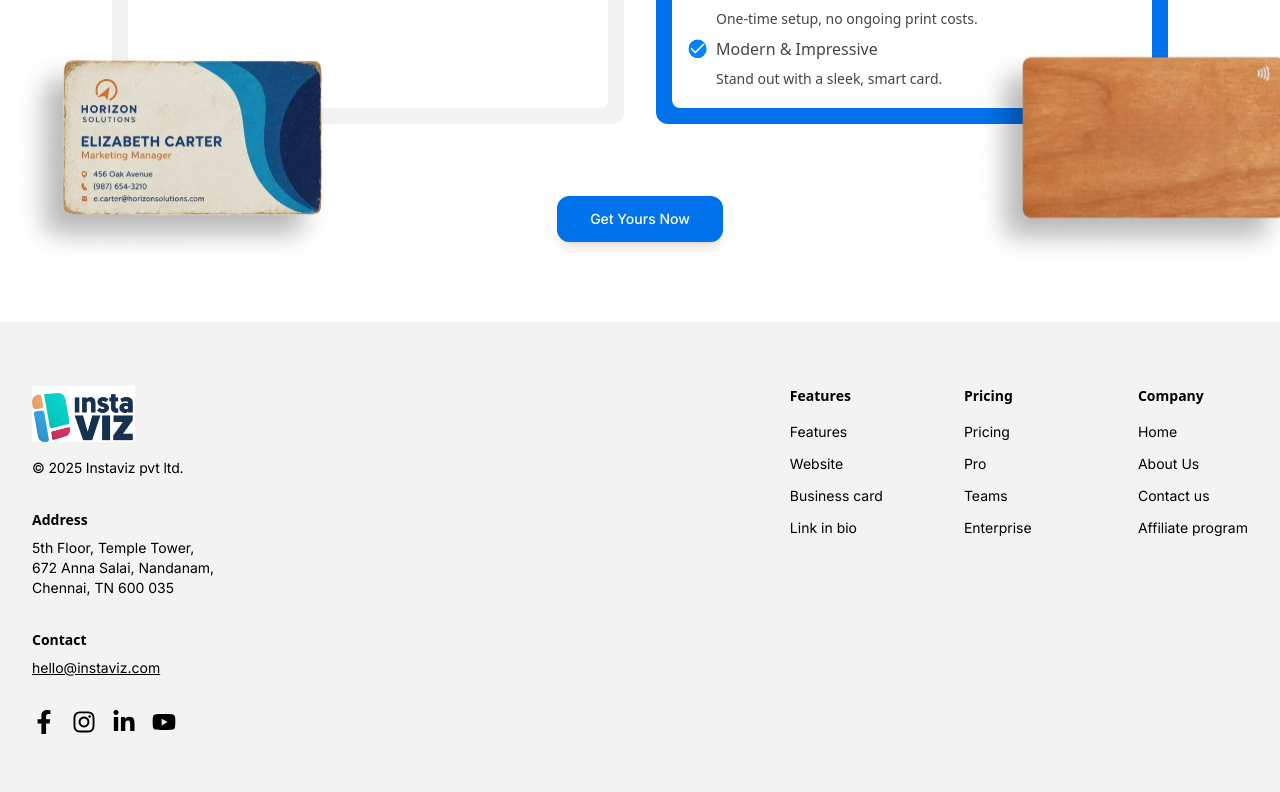
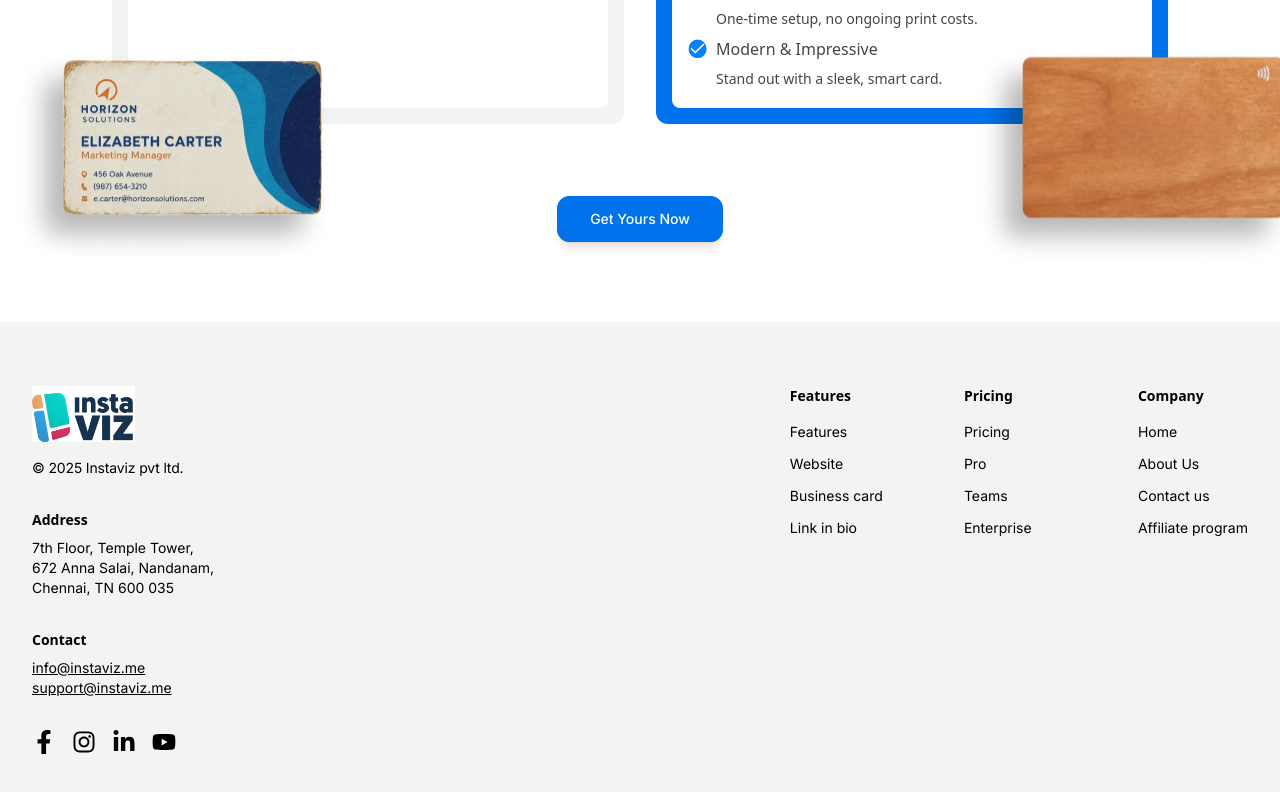
Before and after one commit to nickdude/dvc, a React (Create React App) app in the folder frontend/: page /register in a window 1280 px wide. Shown: the part 3251-4043 px from the top of the page. Built offline with nearby package versions, Linux system fonts and the light colour scheme; no server answers.

Commit message:
email added

```diff
--- a/frontend/src/components/Footer.js
+++ b/frontend/src/components/Footer.js
@@ -14,7 +14,7 @@ const Footer = () => {
                         <div className='mt-4'>
                             <h1 className='text-black font-bold text-sm leading-5 mb-2'>Address</h1>
                             <p className='text-black font-inter text-sm leading-5'>
-                                5th Floor, Temple Tower,<br />
+                                7th Floor, Temple Tower,<br />
                                 672 Anna Salai, Nandanam,<br />
                                 Chennai, TN 600 035
                             </p>
@@ -22,7 +22,8 @@ const Footer = () => {
 
                         <div className='mt-4'>
                             <h1 className='text-black font-bold text-sm leading-5 mb-2'>Contact</h1>
-                            <p className='text-black font-inter text-sm leading-5 underline'>hello@instaviz.com</p>
+                            <p className='text-black font-inter text-sm leading-5 underline'>info@instaviz.me</p>
+                            <p className='text-black font-inter text-sm leading-5 underline'>support@instaviz.me</p>
                         </div>
 
                         <div className="flex space-x-4 items-start text-xl sm:text-2xl text-black mt-4">
```
Also changed, not shown: 1 other file (tests, documents, lock files or other folders).
